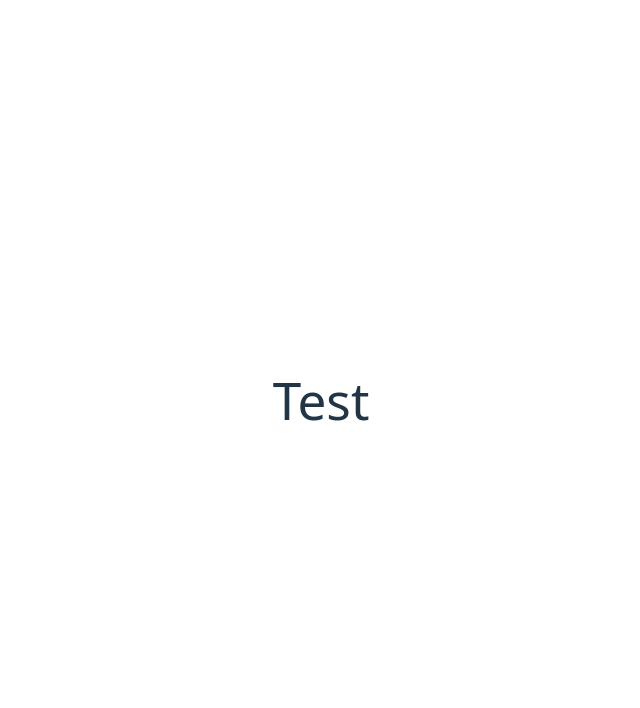
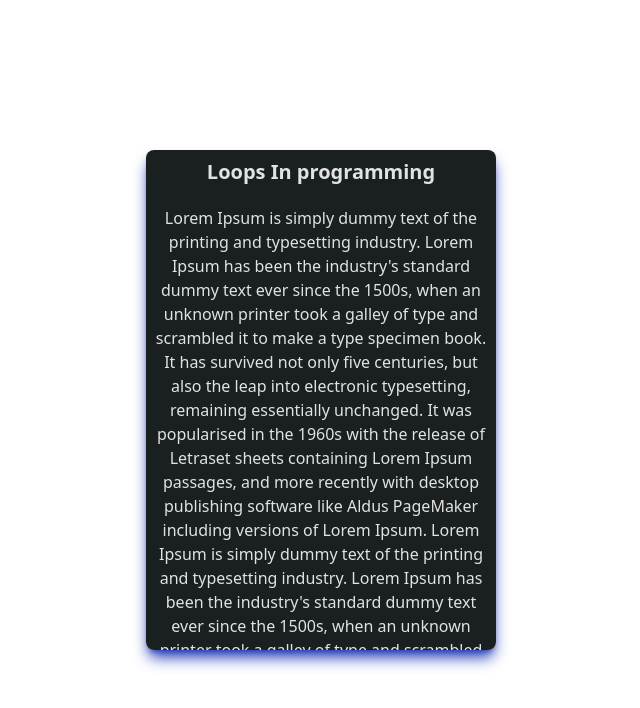
Before and after one commit to Hat52/Imtihan, a React (Vite) app in the folder client/: page /test in a window 1280 px wide. Shown: the top 708 px of the page, without its empty margins (319-959 px from the left). Built offline with nearby package versions, Linux system fonts and the light colour scheme.

Commit message:
Test page

```diff
--- a/client/src/pages/Test.tsx
+++ b/client/src/pages/Test.tsx
@@ -1,3 +1,9 @@
+import { Card } from '../components';
+
 export default function Test() {
-	return <h1>Test</h1>;
+	return (
+		<div className="w-screen h-screen flex items-center justify-center">
+			<Card />
+		</div>
+	);
 }
```
